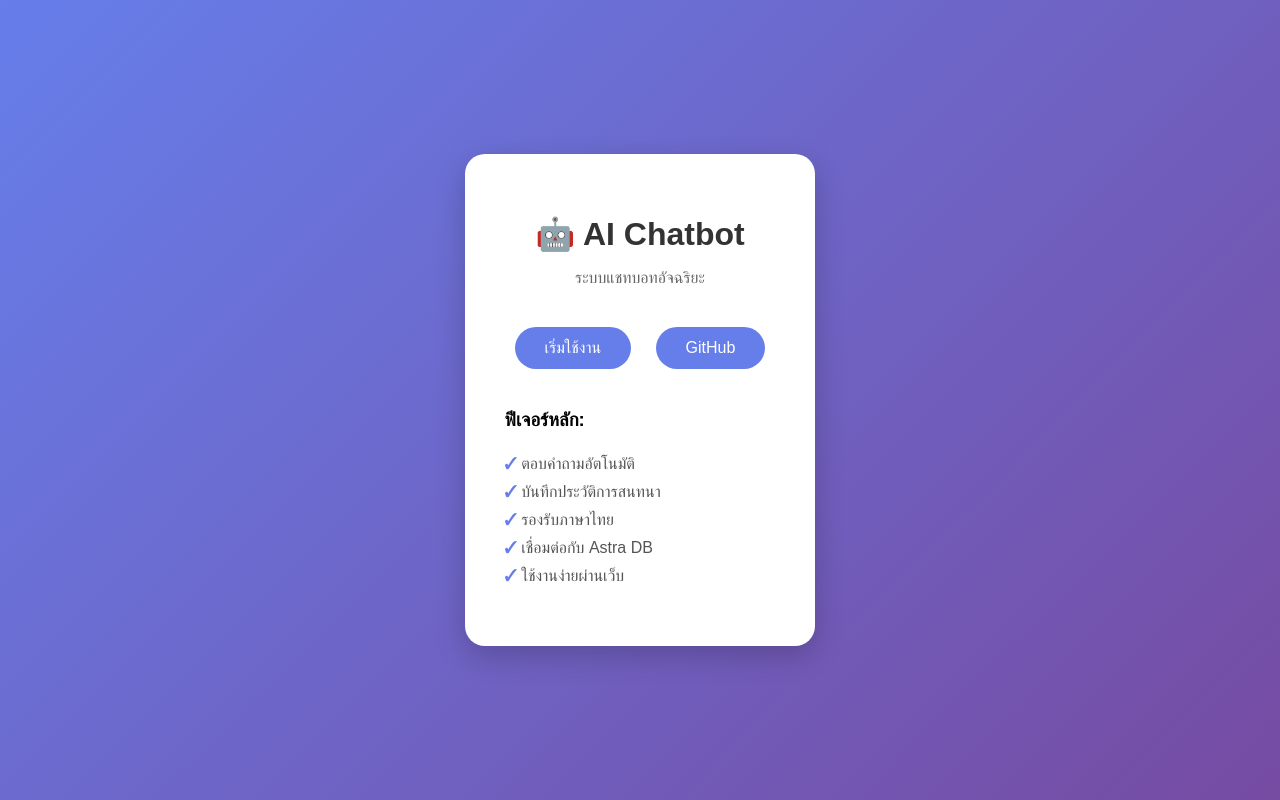
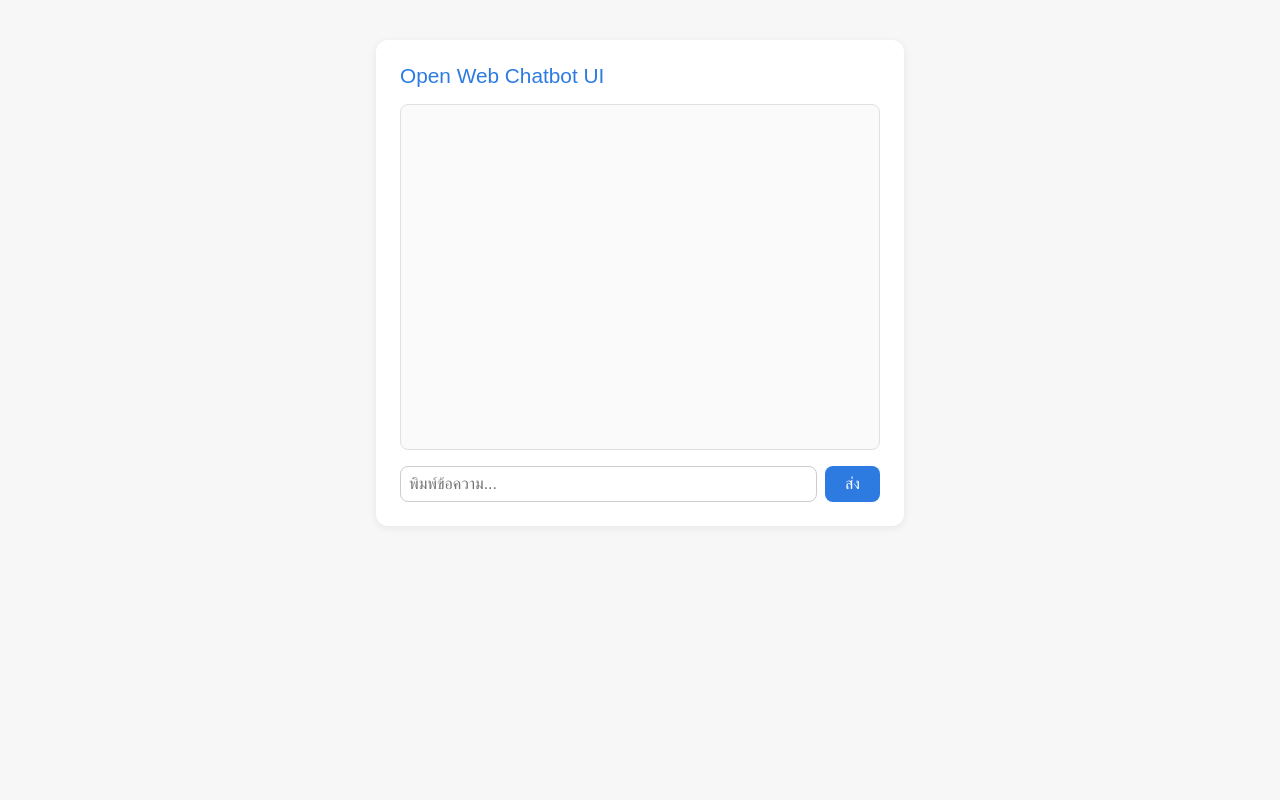
Before and after one commit to keetakam/chatbot, a plain HTML site: page index.html in a window 1280 px wide. Drawn offline with Linux system fonts and the light colour scheme.

Commit message:
Update index.html

```diff
--- a/index.html
+++ b/index.html
@@ -2,86 +2,139 @@
 <html lang="th">
 <head>
     <meta charset="UTF-8">
+    <title>Open Web Chatbot UI</title>
     <meta name="viewport" content="width=device-width, initial-scale=1.0">
-    <title>Chatbot Project</title>
     <style>
-        body {
-            font-family: Arial, sans-serif;
-            background: linear-gradient(135deg, #667eea 0%, #764ba2 100%);
-            margin: 0;
-            padding: 0;
-            min-height: 100vh;
+        body { background: #f7f7f7; font-family: Arial, sans-serif; margin: 0; }
+        .chat-container {
+            max-width: 480px;
+            margin: 40px auto;
+            background: #fff;
+            border-radius: 12px;
+            box-shadow: 0 2px 8px rgba(0,0,0,0.07);
+            padding: 24px;
+        }
+        .chat-title {
+            font-size: 1.3em;
+            color: #2d7be0;
+            margin-bottom: 16px;
+        }
+        .chat-box {
+            height: 320px;
+            overflow-y: auto;
+            border: 1px solid #e0e0e0;
+            border-radius: 8px;
+            padding: 12px;
+            background: #fafafa;
+            margin-bottom: 16px;
+        }
+        .msg {
+            margin: 8px 0;
+            padding: 8px 12px;
+            border-radius: 8px;
+            max-width: 80%;
+            word-break: break-word;
+        }
+        .user { background: #e3f0ff; align-self: flex-end; }
+        .bot { background: #f0f0f0; color: #333; }
+        .chat-input-area {
             display: flex;
-            align-items: center;
-            justify-content: center;
+            gap: 8px;
         }
-        .container {
-            text-align: center;
-            background: white;
-            padding: 40px;
-            border-radius: 20px;
-            box-shadow: 0 10px 30px rgba(0,0,0,0.2);
-            max-width: 400px;
+        .chat-input {
+            flex: 1;
+            padding: 8px;
+            border-radius: 8px;
+            border: 1px solid #ccc;
+            font-size: 1em;
         }
-        h1 {
-            color: #333;
-            margin-bottom: 10px;
+        .chat-send {
+            padding: 8px 20px;
+            background: #2d7be0;
+            color: #fff;
+            border: none;
+            border-radius: 8px;
+            cursor: pointer;
+            font-size: 1em;
+            transition: background 0.2s;
         }
-        .subtitle {
-            color: #666;
-            margin-bottom: 30px;
-        }
-        .btn {
-            display: inline-block;
-            padding: 12px 30px;
-            background: #667eea;
-            color: white;
-            text-decoration: none;
-            border-radius: 25px;
-            margin: 10px;
-            transition: transform 0.3s;
-        }
-        .btn:hover {
-            transform: translateY(-2px);
-            box-shadow: 0 5px 15px rgba(0,0,0,0.2);
-        }
-        .features {
-            margin-top: 30px;
-            text-align: left;
-        }
-        .features ul {
-            list-style: none;
-            padding: 0;
-        }
-        .features li {
-            padding: 5px 0;
-            color: #555;
-        }
-        .features li:before {
-            content: "✓ ";
-            color: #667eea;
-            font-weight: bold;
-        }
+        .chat-send:hover { background: #195ca8; }
     </style>
 </head>
 <body>
-    <div class="container">
-        <h1>🤖 AI Chatbot</h1>
-        <p class="subtitle">ระบบแชทบอทอัจฉริยะ</p>
+    <div class="chat-container">
+        <div class="chat-title">Open Web Chatbot UI</div>
+        <div class="chat-box" id="chatBox"></div>
+        <form class="chat-input-area" onsubmit="sendMessage(event)">
+            <input type="text" id="chatInput" class="chat-input" placeholder="พิมพ์ข้อความ..." autocomplete="off" required>
+            <button type="submit" class="chat-send">ส่ง</button>
+        </form>
+    </div>
+    <script>
+        function escapeHTML(str) {
+            return str.replace(/[&<>"']/g, function(tag) {
+                const chars = {
+                    '&': '&amp;',
+                    '<': '&lt;',
+                    '>': '&gt;',
+                    '"': '&quot;',
+                    "'": '&#39;'
+                };
+                return chars[tag] || tag;
+            });
+        }
 
-        <a href="chatbot.html" class="btn">เริ่มใช้งาน</a>
-        <a href="https://github.com/keetakam/chatbot" class="btn" target="_blank">GitHub</a>
+        function appendMessage(text, sender) {
+            const chatBox = document.getElementById('chatBox');
+            const msgDiv = document.createElement('div');
+            msgDiv.className = 'msg ' + sender;
+            msgDiv.textContent = escapeHTML(text);
+            chatBox.appendChild(msgDiv);
+            chatBox.scrollTop = chatBox.scrollHeight;
+        }
 
-        <div class="features">
-            <h3>ฟีเจอร์หลัก:</h3>
-            <ul>
-                <li>ตอบคำถามอัตโนมัติ</li>
-                <li>บันทึกประวัติการสนทนา</li>
-                <li>รองรับภาษาไทย</li>
-                <li>เชื่อมต่อกับ Astra DB</li>
-                <li>ใช้งานง่ายผ่านเว็บ</li>
-            </ul>
-        </div>
-    </div>
+        async function sendMessage(e) {
+            e.preventDefault();
+            const input = document.getElementById('chatInput');
+            const userText = input.value.trim();
+            if (!userText) return;
+            appendMessage(userText, 'user');
+            input.value = '';
+            try {
+                const response = await fetch('https://18wb2t8ewfv7f4-11434.proxy.runpod.net/api/generate', {
+                    method: 'POST',
+                    headers: {
+                        'Content-Type': 'application/json'
+                    },
+                    body: JSON.stringify({ model: 'iapp/chinda-qwen3-4b:latest', prompt: userText })
+                });
+                const rawBody = await response.text();
+                let botReply = '';
+                if (!response.ok) {
+                    appendMessage('Error ' + response.status + ': ' + rawBody, 'bot');
+                    return;
+                }
+                // แยกแต่ละบรรทัด JSON แล้วรวม response
+                try {
+                    const lines = rawBody.split(/\r?\n/).filter(line => line.trim());
+                    const responses = lines.map(line => {
+                        try {
+                            const obj = JSON.parse(line);
+                            return obj.response || '';
+                        } catch {
+                            return '';
+                        }
+                    });
+                    botReply = responses.join('');
+                    if (!botReply) botReply = rawBody;
+                } catch (jsonErr) {
+                    botReply = rawBody;
+                }
+                appendMessage(botReply, 'bot');
+            } catch (err) {
+                appendMessage('เกิดข้อผิดพลาดในการเชื่อมต่อเซิร์ฟเวอร์: ' + err.message, 'bot');
+            }
+        }
+    </script>
 </body>
 </html>
```
